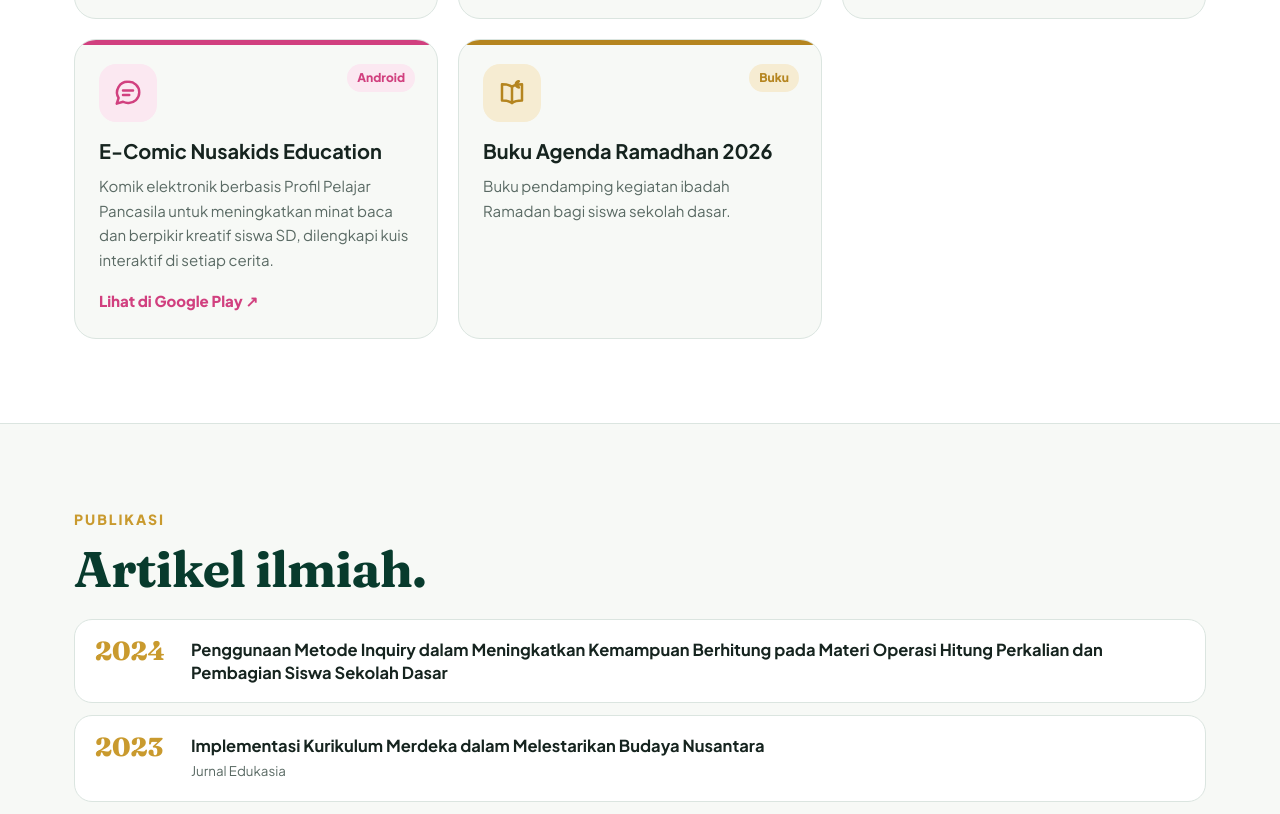
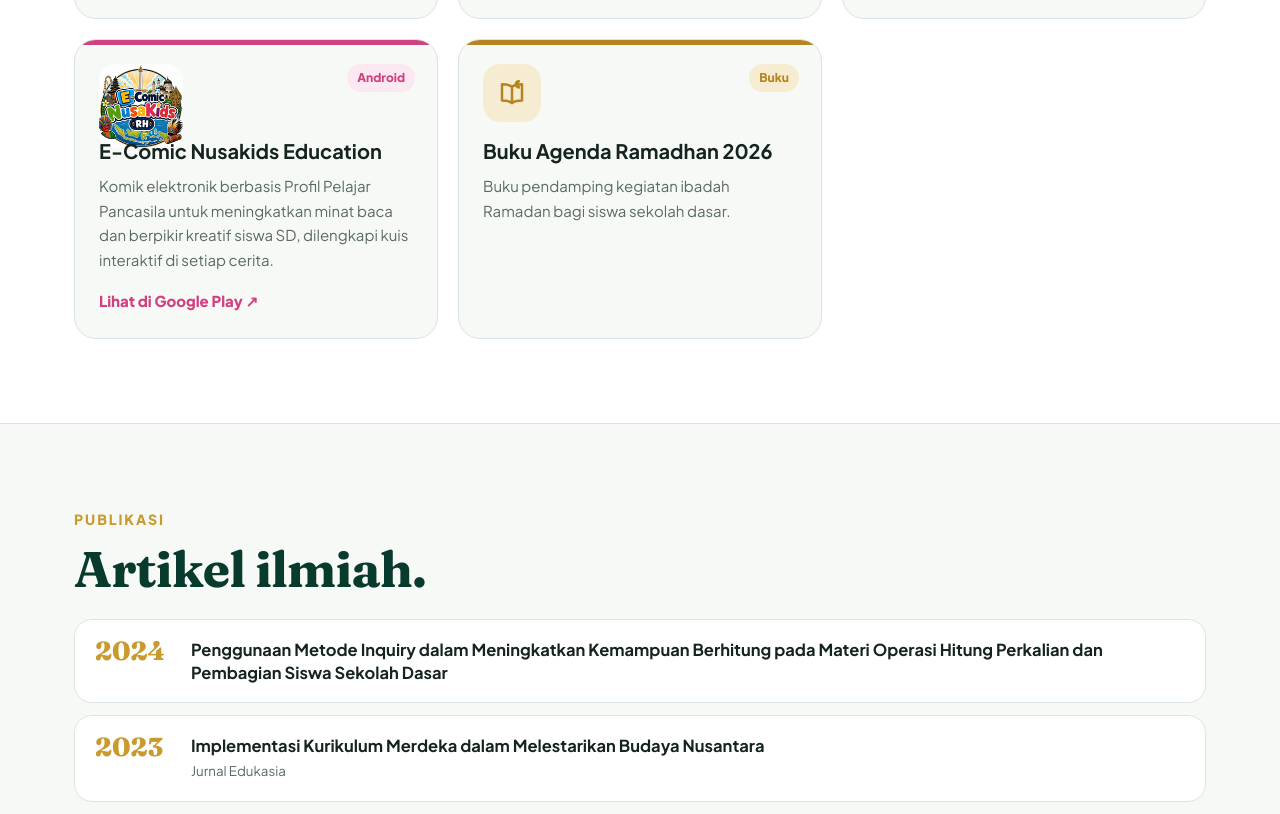
Before and after one commit to rudihartono91/rudihartono91.github.io, a plain HTML site: page index.html in a window 1280 px wide. Shown: the part 3175-3989 px from the top of the page. Drawn offline with Linux system fonts and the light colour scheme.

Commit message:
Beranda: ikon E-Comic NusaKids
Co-Authored-By: Claude Opus 5.5 <noreply@anthropic.com>
Claude-Session: https://claude.ai/code/session_01GhxNiCtxCc5i3XeBmQiSYS

```diff
--- a/index.html
+++ b/index.html
@@ -247,7 +247,7 @@ footer{text-align:center;color:var(--abu);font-size:14px;padding:34px 20px 44px}
       </a>
       <a class="card reveal" style="--a:#d1407f;--t:#fbe8f1" href="https://play.google.com/store/search?q=E-Comic%20Nusakids%20Education&c=apps" target="_blank" rel="noopener">
         <span class="tag">Android</span>
-        <div class="ic"><svg viewBox="0 0 24 24" fill="none" stroke="currentColor" stroke-width="2" stroke-linecap="round" stroke-linejoin="round" aria-hidden="true"><path d="M21 11.5a8.4 8.4 0 0 1-9 8.4 8.6 8.6 0 0 1-3.9-.9L3 20.5l1.5-4.6A8.4 8.4 0 0 1 12 3.1a8.4 8.4 0 0 1 9 8.4z"/><path d="M8 10h8M8 13.5h5"/></svg></div>
+        <div class="ic" style="background:none;padding:0"><img src="img/ecomic-ikon.png" alt="Ikon E-Comic NusaKids" style="width:84px;height:84px;border-radius:16px;background:#fff"></div>
         <h3>E-Comic Nusakids Education</h3>
         <p>Komik elektronik berbasis Profil Pelajar Pancasila untuk meningkatkan minat baca dan berpikir kreatif siswa SD, dilengkapi kuis interaktif di setiap cerita.</p>
         <span class="go">Lihat di Google Play ↗</span>
```
Also changed, not shown: img/ecomic-ikon.png (added).
